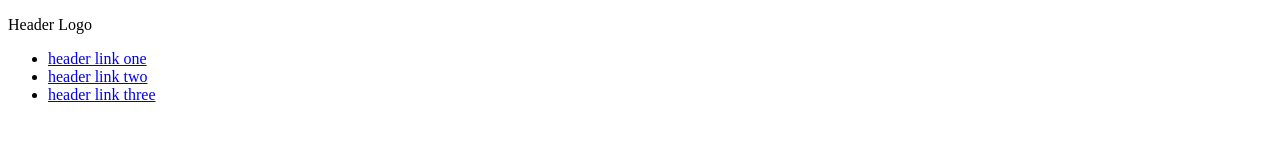
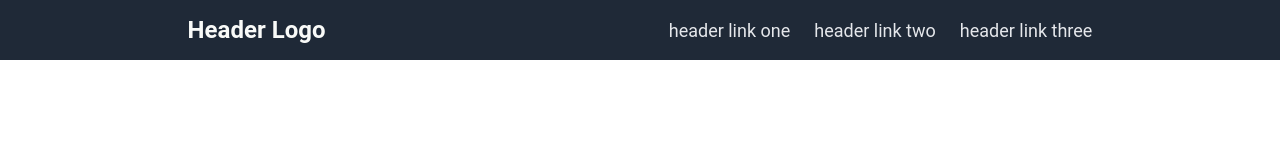
Before and after one commit to SpeakBoy/odin-landing-page, a plain HTML site: page index.html in a window 1280 px wide. Drawn offline with Linux system fonts and the light colour scheme.

Commit message:
Add styling for header

```diff
--- a/index.html
+++ b/index.html
@@ -3,6 +3,7 @@
     <head>
         <meta charset="UTF-8">
         <title>Odin Landing Page</title>
+        <link rel="stylesheet" href="style.css">
     </head>
     <body>
         <div class="header">
--- /dev/null
+++ b/style.css
@@ -0,0 +1,34 @@
+* {
+    padding: 0;
+    margin: 0;
+    font-family: Roboto;
+}
+
+.header {
+    display: flex;
+    justify-content: space-around;
+    align-items: center;
+    background-color: #1F2937;
+    padding: 16px;
+}
+
+.logo {
+    font-size: 24px;
+    color: #F9FAF8;
+    font-weight: bold;
+}
+
+.header-links {
+    display: flex;
+    gap: 24px;
+}
+
+ul {
+    list-style: none;
+}
+
+a {
+    text-decoration: none;
+    font-size: 18px;
+    color: #E5E7EB;
+}
```
